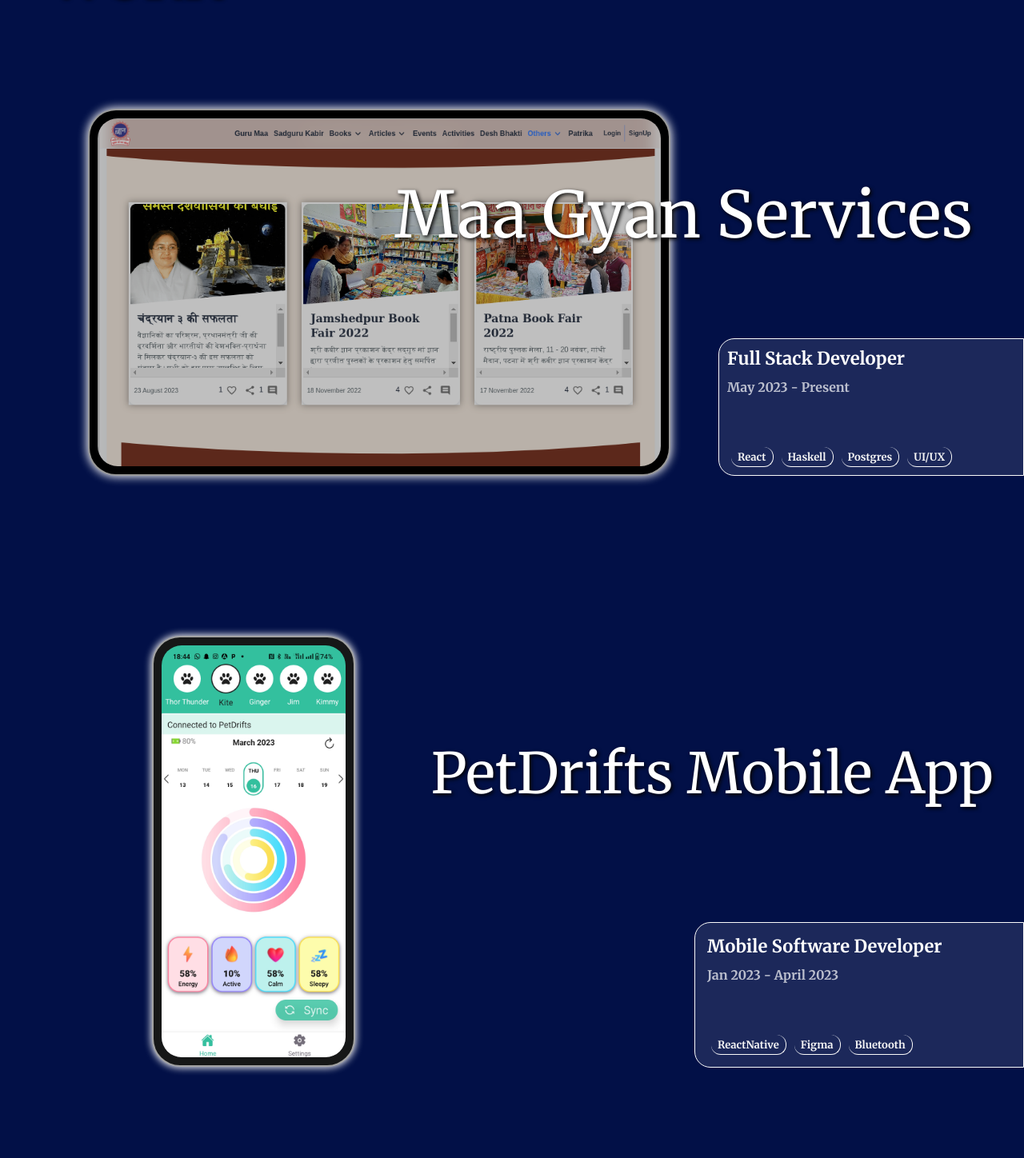
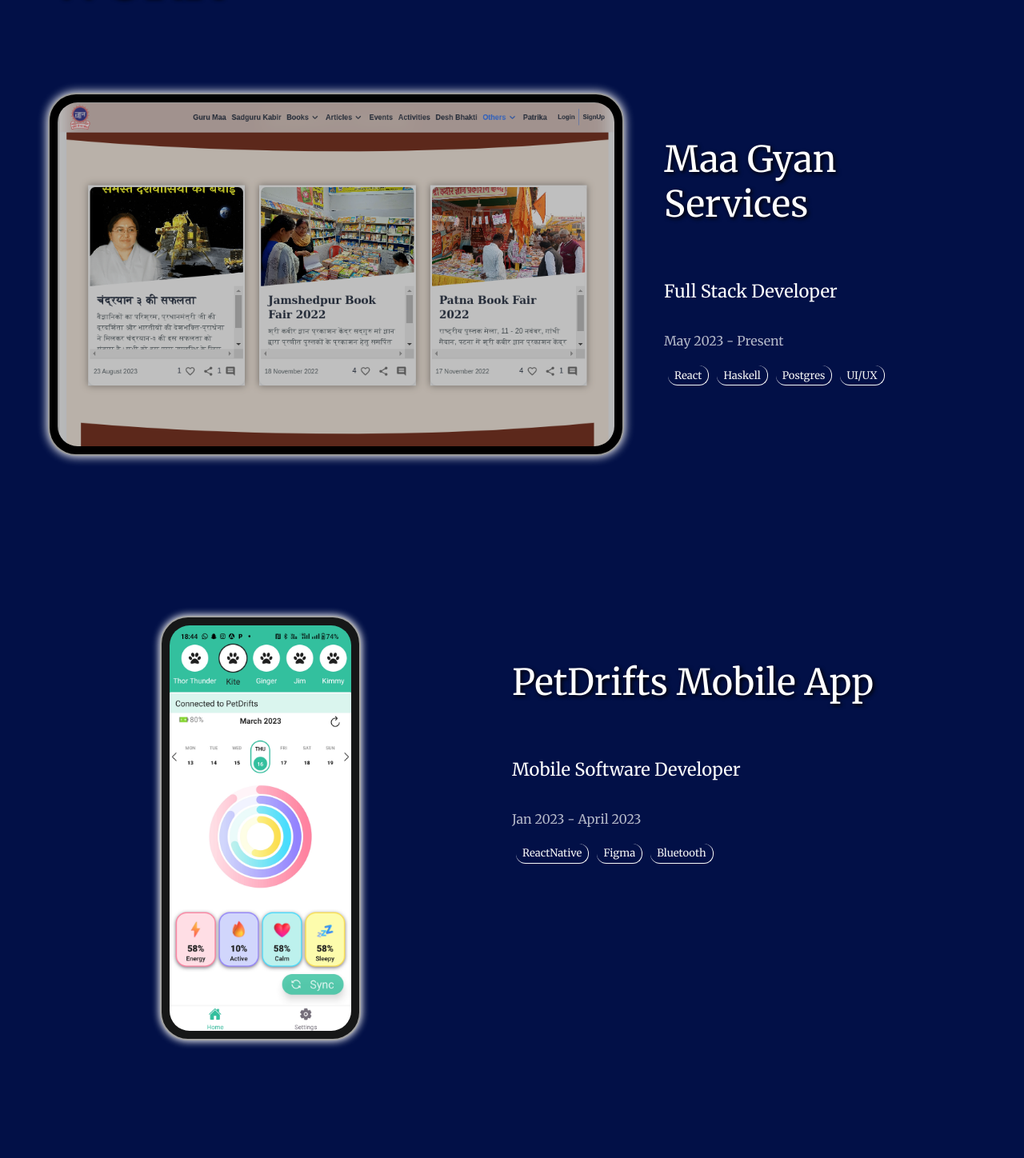
Before and after one commit to archiKumari/my_portfolio, a React (Create React App) app: page / in a window 1280 px wide. Shown: the part 1382-2830 px from the top of the page at 80% size. Built offline with nearby package versions, Linux system fonts and the light colour scheme.

Commit message:
Scroll Animations added in work section

```diff
--- a/src/Components/Frames/DesktopFrame/DesktopFrame.css
+++ b/src/Components/Frames/DesktopFrame/DesktopFrame.css
@@ -1,15 +1,16 @@
 .desktop-container {
   display: flex;
   flex-direction: row;
-  margin: 30px;
+  justify-content: space-between;
+  margin-bottom: 40px;
 }
 
-.desktop-content {
-  max-width: 55vw;
+.desktop-image-container {
+  max-width: 60%;
   background-color: black;
   border-radius: 35px;
   padding: 10px;
-  margin: 20px;
+  margin-right: 50px;
   display: flex;
   justify-content: center;
   align-items: center;
@@ -25,46 +26,32 @@
   border-radius: 25px;
 }
 
+.desktop-text-container {
+  display: flex;
+  flex-direction: column;
+  align-items: flex-start;
+  width: 40%;
+  padding-top: 10px;
+  text-align: left;
+}
+
 .desktop-title {
-  position: absolute;
-  margin-top: 8%;
-  right: 5%;
-  font-size: 80px;
+  font-size: 45px;
   color: rgba(255, 255, 255, 1);
   text-shadow: 2px 2px 5px rgba(0, 0, 0, 1);
 }
 
-.desktop-text {
-  position: absolute;
-  right: 0%;
-  height: 150px;
-  width: 360px;
-  display: flex;
-  flex-direction: column;
-  justify-content: space-between;
-  margin-top: 24%;
-  padding: 10px;
-  font-weight: bold;
-  background-color: rgba(250, 250, 250, 0.1);
-  border: 1.5px solid rgba(250, 250, 250, 1);
-  border-top-left-radius: 20px;
-  border-bottom-left-radius: 20px;
-}
-
 .text-header {
   font-size: 24px;
-  margin-top: 0px;
 }
 
 .subtext {
   font-size: 16px;
-  opacity: 0.7;
-  margin-top: -10px;
+  opacity: 0.8;
 }
 
 .badge-container {
   display: flex;
   flex-direction: row;
   flex-wrap: wrap;
-  margin-bottom: -5px;
 }
--- a/src/Components/Frames/DesktopFrame/DesktopFrame.jsx
+++ b/src/Components/Frames/DesktopFrame/DesktopFrame.jsx
@@ -1,28 +1,30 @@
-import { useState } from "react";
+import { motion } from "framer-motion";
 
 import "./DesktopFrame.css";
 import Badge from "../../Badge/Badge";
 
-const DesktopFrame = ({ title,heading,subtext,skills,imagePath }) => {
-
+const DesktopFrame = ({ title, heading, subtext, skills, imagePath }) => {
   return (
-    <div className="desktop-container">
-      <p className="desktop-title">{title}</p>
-      <div className="desktop-content">
+    <motion.div
+      className="desktop-container"
+      initial={{opacity:0 }}
+      transition={{ duration: 1,delay:0.3 }}
+      whileInView={{ opacity:1}}
+    >
+      <div className="desktop-image-container">
         <img className="desktop-image" alt="Website Homepage" src={imagePath} />
       </div>
-      <div className="desktop-text">
-        <div>
-          <p className="text-header">{heading}</p>
-          <p className="subtext">{subtext}</p>
-        </div>
+      <div className="desktop-text-container">
+        <p className="desktop-title">{title}</p>
+        <p className="text-header">{heading}</p>
+        <p className="subtext">{subtext}</p>
         <div className="badge-container">
           {skills.map((item) => (
             <Badge text={item} />
           ))}
         </div>
       </div>
-    </div>
+    </motion.div>
   );
 };
 
--- a/src/Components/Frames/MobileFrame/MobileFrame.css
+++ b/src/Components/Frames/MobileFrame/MobileFrame.css
@@ -1,11 +1,12 @@
 .mobile-container {
   display: flex;
   flex-direction: row;
-  margin: 30px;
+  justify-content: space-between;
+  margin: 40px;
 }
 
-.mobile-content {
-  width: 18vw;
+.mobile-image-container {
+  width: 21%;
   background-color: rgb(22, 23, 23);
   border-radius: 35px;
   padding: 10px;
@@ -24,46 +25,32 @@
   border-radius: 25px;
 }
 
+.mobile-text-container {
+  display: flex;
+  flex-direction: column;
+  align-items: flex-start;
+  width: 50%;
+  padding-top: 10px;
+  text-align: left;
+}
+
 .mobile-title {
-  position: absolute;
-  margin-top: 10%;
-  right: 3%;
-  font-size: 70px;
+  font-size: 45px;
   color: rgba(255, 255, 255, 1);
   text-shadow: 2px 2px 5px rgba(0, 0, 0, 1);
 }
 
-.mobile-text {
-  position: absolute;
-  right: 0%;
-  display: flex;
-  flex-direction: column;
-  justify-content: space-between;
-  font-weight: bold;
-  height: 150px;
-  width: 380px;
-  margin-top: 28%;
-  padding: 15px;
-  background-color: rgba(250, 250, 250, 0.1);
-  border: 1.5px solid rgba(250, 250, 250, 1);
-  border-top-left-radius: 20px;
-  border-bottom-left-radius: 20px;
-}
-
 .text-header {
   font-size: 22px;
-  margin-top: 0px;
 }
 
 .subtext {
   font-size: 16px;
   opacity: 0.7;
-  margin-top: -10px;
 }
 
 .badge-container {
   display: flex;
   flex-direction: row;
   flex-wrap: wrap;
-  margin-bottom: -5px;
 }
--- a/src/Components/Frames/MobileFrame/MobileFrame.jsx
+++ b/src/Components/Frames/MobileFrame/MobileFrame.jsx
@@ -1,26 +1,30 @@
+import { motion } from "framer-motion";
+
 import "./MobileFrame.css";
 import Badge from "../../Badge/Badge";
 
-const MobileFrame = ({ title,heading,subtext,skills,imagePath }) => {
-
+const MobileFrame = ({ title, heading, subtext, skills, imagePath }) => {
   return (
-    <div className="mobile-container">
-      <p className="mobile-title">{title + " App"}</p>
-      <div className="mobile-content">
+    <motion.div
+      className="mobile-container"
+      initial={{ opacity: 0 }}
+      transition={{ duration: 1.5, delay: 0.2 }}
+      whileInView={{ opacity: 1 }}
+    >
+      <div className="mobile-image-container">
         <img className="mobile-image" alt="Mobile App" src={imagePath} />
       </div>
-      <div className="mobile-text">
-        <div>
-          <p className="text-header">{heading}</p>
-          <p className="subtext">{subtext}</p>
-        </div>
+      <div className="mobile-text-container">
+        <p className="mobile-title">{title + " App"}</p>
+        <p className="text-header">{heading}</p>
+        <p className="subtext">{subtext}</p>
         <div className="badge-container">
           {skills.map((item) => (
             <Badge text={item} />
           ))}
         </div>
       </div>
-    </div>
+    </motion.div>
   );
 };
 
```
